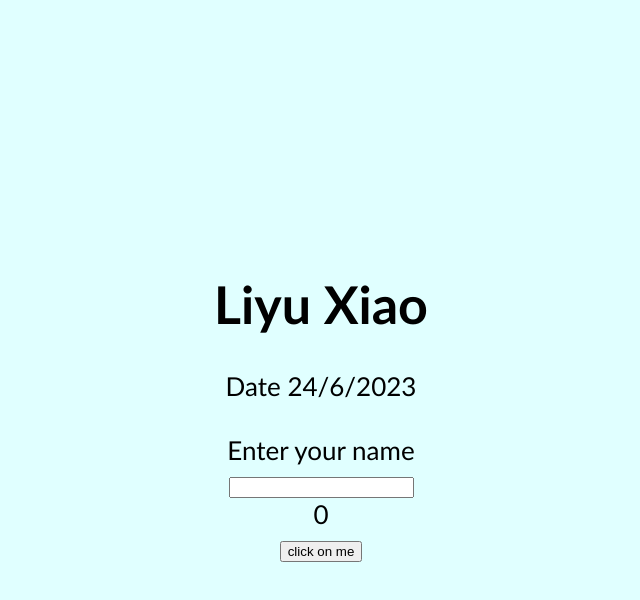
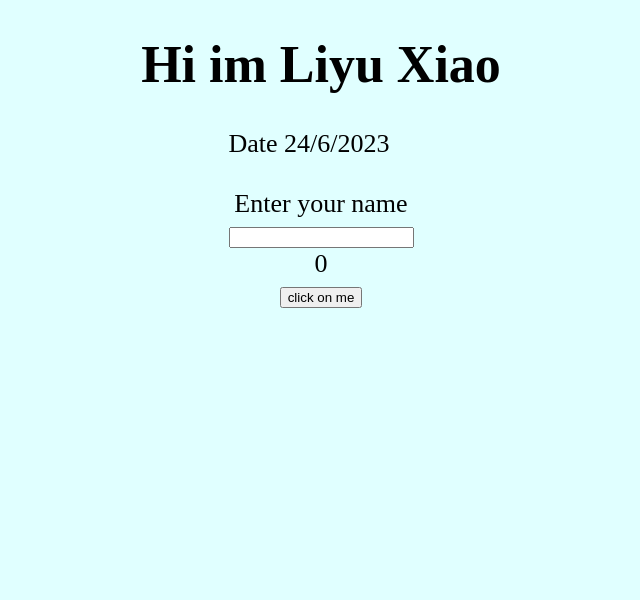
Before and after one commit to liyuxiao2/website, a React (Create React App) app: page / in a window 1280 px wide. Shown: the top 600 px of the page, without its empty margins (319-959 px from the left). Built offline with nearby package versions, Linux system fonts and the light colour scheme.

Commit message:
fixed button

```diff
--- a/src/components/App.css
+++ b/src/components/App.css
@@ -20,14 +20,15 @@
   flex-direction: column;
   text-align: center;
   align-items: center;
-  justify-content: center;
-  font-family: 'Trebuchet MS', 'Lucida Sans Unicode', 'Lucida Grande', 'Lucida Sans', Arial, sans-serif;
+  font-family: serif;
   font-size: calc(10px + 2vmin);
   color: black;
 }
 
 .App-link {
+  text-align: top left;
   color: black;
   display:flex;
+  font-size: calc(10px + 2vmin);
 
 }
--- a/src/components/App.js
+++ b/src/components/App.js
@@ -4,7 +4,7 @@ import Header from './featurePage';
 function App() {
   return (
     <div className= "App-header">
-      <h1>Liyu Xiao</h1>
+      <h1>Hi im Liyu Xiao </h1>
       <Header/>
     </div>
   );
--- a/src/components/featurePage.js
+++ b/src/components/featurePage.js
@@ -13,11 +13,11 @@ class Header extends Component{
     inputNameHandler = (event) => {
         console.log(event.target.value);
         this.setState({
-            keywords:''
+            keywords: ''
         })
     }
 
-    addOne(){
+    addOne = () =>{
         this.setState((state, props)=>({
             count: state.count + 1
         }))
@@ -36,6 +36,7 @@ class Header extends Component{
 
         return(
             <header>
+
                 <div className='App-link'> Date {this.getYear()} </div>
 
                 <br/>
```
